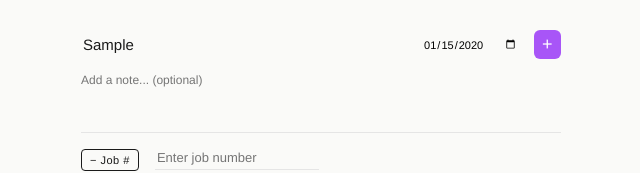
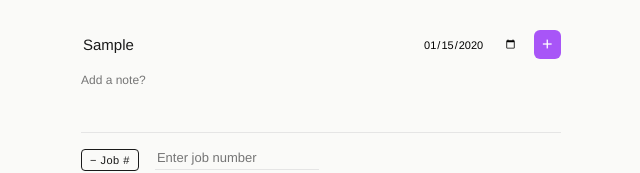
Before and after one commit to aeonossss/to-do-list, a React (Create React App) app: page / in a window 1280 px wide. Both pictures are taken after typing "Sample", "2020-01-15" into the empty fields and a click on the button "+ Job #". Shown: the part 229-402 px from the top of the page, without its empty margins (319-959 px from the left). Built offline with nearby package versions, Linux system fonts and the light colour scheme.

Commit message:
few polishes
removed color inconsistencies

```diff
--- a/src/App.js
+++ b/src/App.js
@@ -407,12 +407,11 @@ export default function App() {
           border: "1px solid rgba(168,85,247,0.3)",
           borderRadius: 10,
           padding: "16px 24px",
-          boxShadow: "0 4px 8px rgba(168,85,247,0.18)",
+          boxShadow: "0 4px 8px rgba(108, 88, 128, 0.18)",
           display: "flex", alignItems: "center", gap: 16,
           animation: "bannerIn 0.25s ease",
           minWidth: 240,
         }}>
-          <span style={{ fontSize: 20 }}>⏰</span>
           <div style={{ flex: 1 }}>
             <p className="alarm-banner-time" style={{
               margin: 0, fontSize: 22, fontWeight: 500,
@@ -653,7 +652,7 @@ export default function App() {
                 value={inputNotes}
                 onChange={e => setInputNotes(e.target.value)}
                 rows={2}
-                placeholder="Add a note... (optional)"
+                placeholder="Add a note?"
                 style={{
                   width: "100%", background: "transparent", border: "none", outline: "none",
                   fontSize: 12, fontFamily: "'Helvetica Neue', Helvetica, Arial, sans-serif",
```
